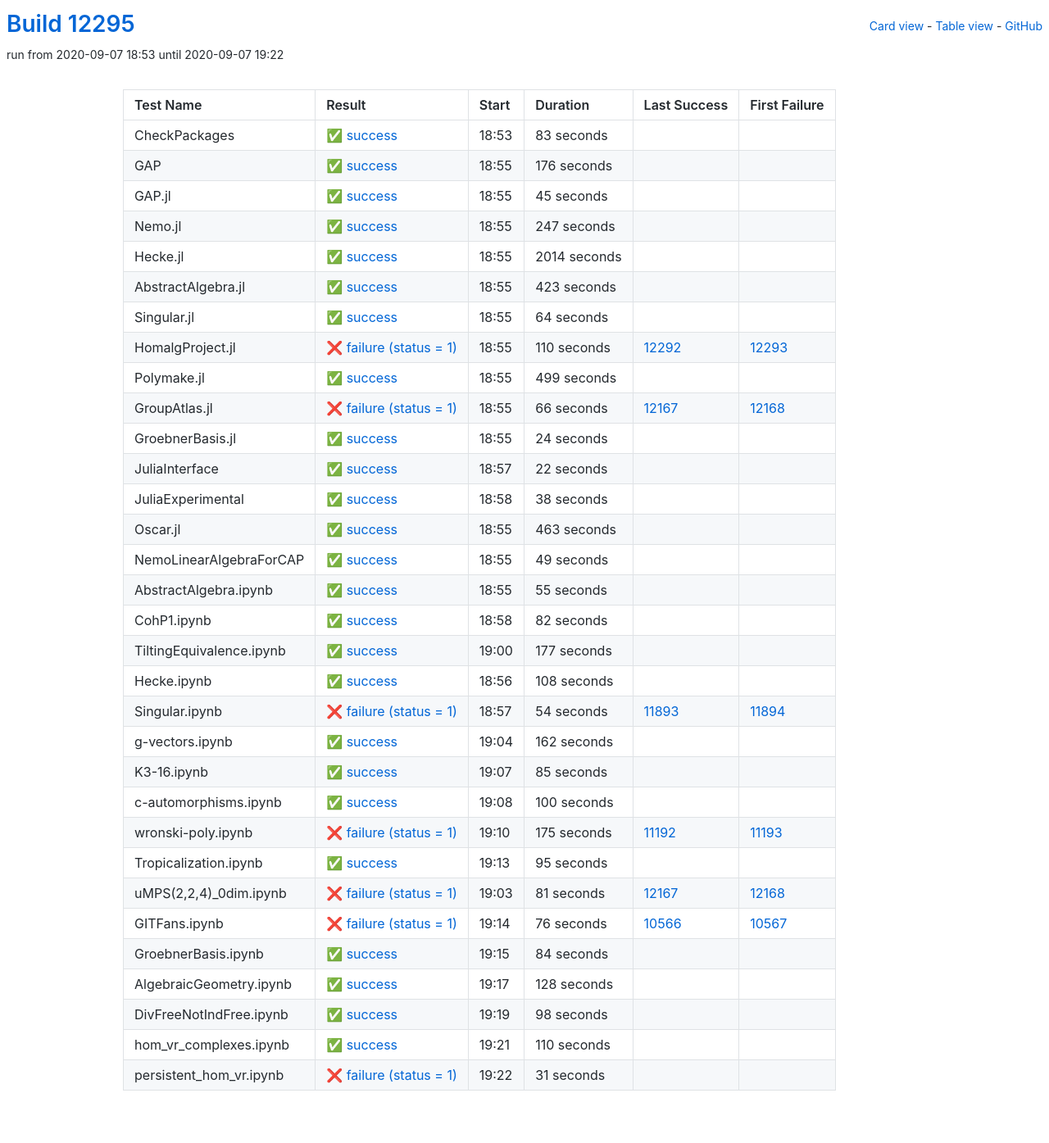
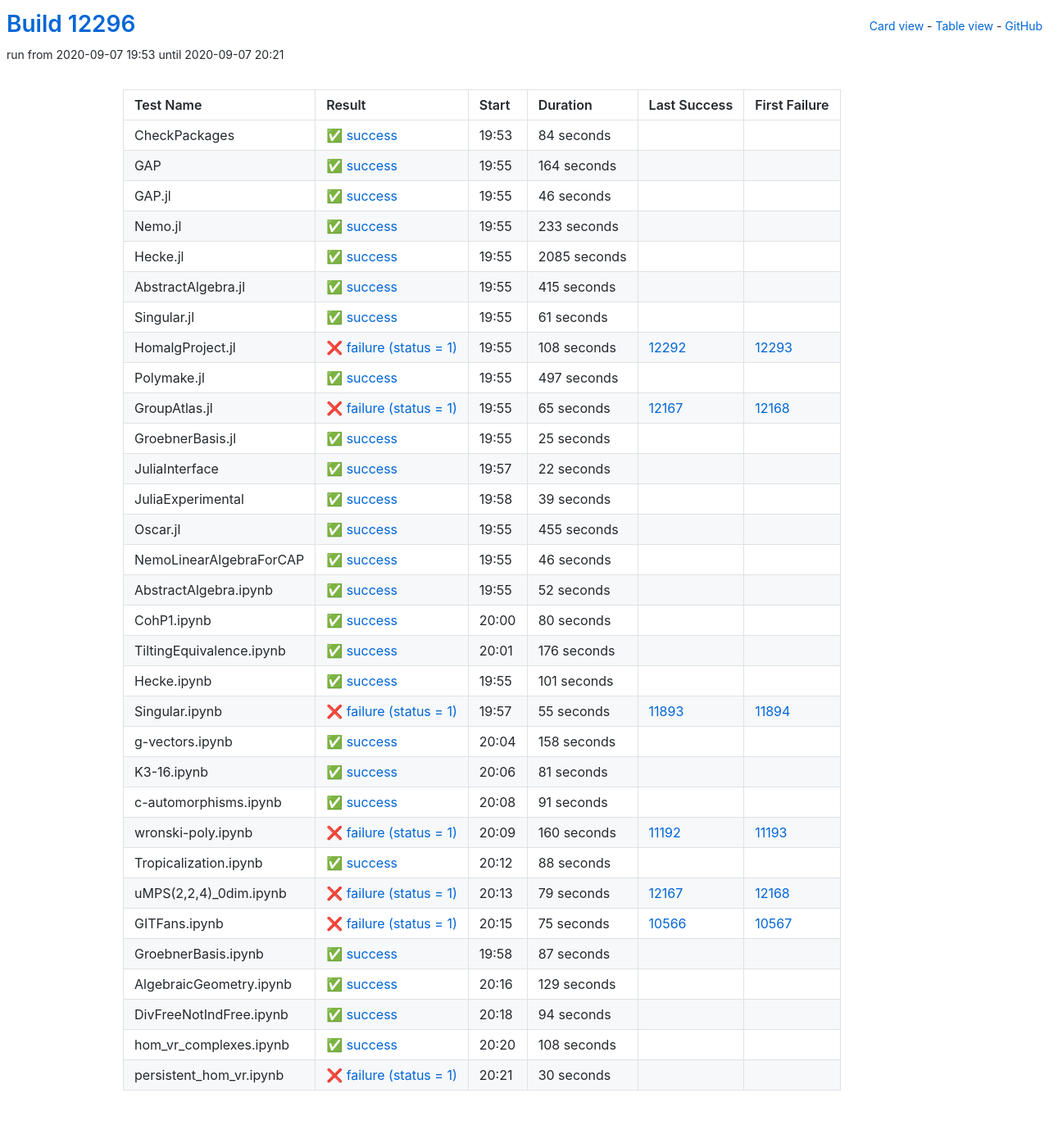
Before and after one commit to oscar-system/oscar-ci-status, a Jekyll site: the page built from table.html, in a window 1280 px wide. Shown: the whole page at 82% size. Built offline with Jekyll 4.4.1, drawn with Linux system fonts in a browser that asks for light colours.

Commit message:
Build #12296

```diff
--- a/_data/ci.yml
+++ b/_data/ci.yml
@@ -1,6 +1,6 @@
 ---
-build: 12295
-build_url: https://oscarci.mathematik.uni-kl.de/job/oscar/12295/
+build: 12296
+build_url: https://oscarci.mathematik.uni-kl.de/job/oscar/12296/
 job: oscar
 organization: oscar-system
 repo: oscar-ci-status
@@ -8,140 +8,140 @@
 tests:
 - name: CheckPackages
   id: checkpackages
-  log: https://oscarci.mathematik.uni-kl.de/job/oscar/12295/artifact/logs/build-12295/CheckPackages.log
-  start: 2020-09-07 18:53
+  log: https://oscarci.mathematik.uni-kl.de/job/oscar/12296/artifact/logs/build-12296/CheckPackages.log
+  start: 2020-09-07 19:53
   success: true
   exitcode: 0
   status: success
-  duration: 83
+  duration: 84
   last_success: false
   last_success_url:
   first_failure: false
   first_failure_url:
 - name: GAP
   id: gap
-  log: https://oscarci.mathematik.uni-kl.de/job/oscar/12295/artifact/logs/build-12295/GAP.log
-  start: 2020-09-07 18:55
+  log: https://oscarci.mathematik.uni-kl.de/job/oscar/12296/artifact/logs/build-12296/GAP.log
+  start: 2020-09-07 19:55
   success: true
   exitcode: 0
   status: success
-  duration: 176
+  duration: 164
   last_success: false
   last_success_url:
   first_failure: false
   first_failure_url:
 - name: GAP.jl
   id: gap-jl
-  log: https://oscarci.mathematik.uni-kl.de/job/oscar/12295/artifact/logs/build-12295/GAP.jl.log
-  start: 2020-09-07 18:55
+  log: https://oscarci.mathematik.uni-kl.de/job/oscar/12296/artifact/logs/build-12296/GAP.jl.log
+  start: 2020-09-07 19:55
   success: true
   exitcode: 0
   status: success
-  duration: 45
+  duration: 46
   last_success: false
   last_success_url:
   first_failure: false
   first_failure_url:
 - name: Nemo.jl
   id: nemo-jl
-  log: https://oscarci.mathematik.uni-kl.de/job/oscar/12295/artifact/logs/build-12295/Nemo.jl.log
-  start: 2020-09-07 18:55
+  log: https://oscarci.mathematik.uni-kl.de/job/oscar/12296/artifact/logs/build-12296/Nemo.jl.log
+  start: 2020-09-07 19:55
   success: true
   exitcode: 0
   status: success
-  duration: 247
+  duration: 233
   last_success: false
   last_success_url:
   first_failure: false
   first_failure_url:
 - name: Hecke.jl
   id: hecke-jl
-  log: https://oscarci.mathematik.uni-kl.de/job/oscar/12295/artifact/logs/build-12295/Hecke.jl.log
-  start: 2020-09-07 18:55
+  log: https://oscarci.mathematik.uni-kl.de/job/oscar/12296/artifact/logs/build-12296/Hecke.jl.log
+  start: 2020-09-07 19:55
   success: true
   exitcode: 0
   status: success
-  duration: 2014
+  duration: 2085
   last_success: false
   last_success_url:
   first_failure: false
   first_failure_url:
 - name: AbstractAlgebra.jl
   id: abstractalgebra-jl
-  log: https://oscarci.mathematik.uni-kl.de/job/oscar/12295/artifact/logs/build-12295/AbstractAlgebra.jl.log
-  start: 2020-09-07 18:55
+  log: https://oscarci.mathematik.uni-kl.de/job/oscar/12296/artifact/logs/build-12296/AbstractAlgebra.jl.log
+  start: 2020-09-07 19:55
   success: true
   exitcode: 0
   status: success
-  duration: 423
+  duration: 415
   last_success: false
   last_success_url:
   first_failure: false
   first_failure_url:
 - name: Singular.jl
   id: singular-jl
-  log: https://oscarci.mathematik.uni-kl.de/job/oscar/12295/artifact/logs/build-12295/Singular.jl.log
-  start: 2020-09-07 18:55
+  log: https://oscarci.mathematik.uni-kl.de/job/oscar/12296/artifact/logs/build-12296/Singular.jl.log
+  start: 2020-09-07 19:55
   success: true
   exitcode: 0
   status: success
-  duration: 64
+  duration: 61
   last_success: false
   last_success_url:
   first_failure: false
   first_failure_url:
 - name: HomalgProject.jl
   id: homalgproject-jl
-  log: https://oscarci.mathematik.uni-kl.de/job/oscar/12295/artifact/logs/build-12295/HomalgProject.jl.log
-  start: 2020-09-07 18:55
+  log: https://oscarci.mathematik.uni-kl.de/job/oscar/12296/artifact/logs/build-12296/HomalgProject.jl.log
+  start: 2020-09-07 19:55
   success: false
   exitcode: 1
   status: failure
-  duration: 110
+  duration: 108
   last_success: 12292
   last_success_url: https://oscarci.mathematik.uni-kl.de/job/oscar/12292/
   first_failure: 12293
   first_failure_url: https://oscarci.mathematik.uni-kl.de/job/oscar/12293/
 - name: Polymake.jl
   id: polymake-jl
-  log: https://oscarci.mathematik.uni-kl.de/job/oscar/12295/artifact/logs/build-12295/Polymake.jl.log
-  start: 2020-09-07 18:55
+  log: https://oscarci.mathematik.uni-kl.de/job/oscar/12296/artifact/logs/build-12296/Polymake.jl.log
+  start: 2020-09-07 19:55
   success: true
   exitcode: 0
   status: success
-  duration: 499
+  duration: 497
   last_success: false
   last_success_url:
   first_failure: false
   first_failure_url:
 - name: GroupAtlas.jl
   id: groupatlas-jl
-  log: https://oscarci.mathematik.uni-kl.de/job/oscar/12295/artifact/logs/build-12295/GroupAtlas.jl.log
-  start: 2020-09-07 18:55
+  log: https://oscarci.mathematik.uni-kl.de/job/oscar/12296/artifact/logs/build-12296/GroupAtlas.jl.log
+  start: 2020-09-07 19:55
   success: false
   exitcode: 1
   status: failure
-  duration: 66
+  duration: 65
   last_success: 12167
   last_success_url: https://oscarci.mathematik.uni-kl.de/job/oscar/12167/
   first_failure: 12168
   first_failure_url: https://oscarci.mathematik.uni-kl.de/job/oscar/12168/
 - name: GroebnerBasis.jl
   id: groebnerbasis-jl
-  log: https://oscarci.mathematik.uni-kl.de/job/oscar/12295/artifact/logs/build-12295/GroebnerBasis.jl.log
-  start: 2020-09-07 18:55
+  log: https://oscarci.mathematik.uni-kl.de/job/oscar/12296/artifact/logs/build-12296/GroebnerBasis.jl.log
+  start: 2020-09-07 19:55
   success: true
   exitcode: 0
   status: success
-  duration: 24
+  duration: 25
   last_success: false
   last_success_url:
   first_failure: false
   first_failure_url:
 - name: JuliaInterface
   id: juliainterface
-  log: https://oscarci.mathematik.uni-kl.de/job/oscar/12295/artifact/logs/build-12295/JuliaInterface.log
-  start: 2020-09-07 18:57
+  log: https://oscarci.mathematik.uni-kl.de/job/oscar/12296/artifact/logs/build-12296/JuliaInterface.log
+  start: 2020-09-07 19:57
   success: true
   exitcode: 0
   status: success
@@ -152,80 +152,224 @@
   first_failure_url:
 - name: JuliaExperimental
   id: juliaexperimental
-  log: https://oscarci.mathematik.uni-kl.de/job/oscar/12295/artifact/logs/build-12295/JuliaExperimental.log
-  start: 2020-09-07 18:58
+  log: https://oscarci.mathematik.uni-kl.de/job/oscar/12296/artifact/logs/build-12296/JuliaExperimental.log
+  start: 2020-09-07 19:58
   success: true
   exitcode: 0
   status: success
-  duration: 38
+  duration: 39
   last_success: false
   last_success_url:
   first_failure: false
   first_failure_url:
 - name: Oscar.jl
   id: oscar-jl
-  log: https://oscarci.mathematik.uni-kl.de/job/oscar/12295/artifact/logs/build-12295/Oscar.jl.log
-  start: 2020-09-07 18:55
+  log: https://oscarci.mathematik.uni-kl.de/job/oscar/12296/artifact/logs/build-12296/Oscar.jl.log
+  start: 2020-09-07 19:55
   success: true
   exitcode: 0
   status: success
-  duration: 463
+  duration: 455
   last_success: false
   last_success_url:
   first_failure: false
   first_failure_url:
 - name: NemoLinearAlgebraForCAP
   id: nemolinearalgebraforcap
-  log: https://oscarci.mathematik.uni-kl.de/job/oscar/12295/artifact/logs/build-12295/NemoLinearAlgebraForCAP.log
-  start: 2020-09-07 18:55
+  log: https://oscarci.mathematik.uni-kl.de/job/oscar/12296/artifact/logs/build-12296/NemoLinearAlgebraForCAP.log
+  start: 2020-09-07 19:55
   success: true
   exitcode: 0
   status: success
-  duration: 49
+  duration: 46
   last_success: false
   last_success_url:
   first_failure: false
   first_failure_url:
 - name: AbstractAlgebra.ipynb
   id: abstractalgebra-ipynb
-  log: https://oscarci.mathematik.uni-kl.de/job/oscar/12295/artifact/logs/build-12295/AbstractAlgebra.ipynb.log
-  start: 2020-09-07 18:55
+  log: https://oscarci.mathematik.uni-kl.de/job/oscar/12296/artifact/logs/build-12296/AbstractAlgebra.ipynb.log
+  start: 2020-09-07 19:55
   success: true
   exitcode: 0
   status: success
-  duration: 55
+  duration: 52
   last_success: false
   last_success_url:
   first_failure: false
   first_failure_url:
 - name: CohP1.ipynb
   id: cohp1-ipynb
-  log: https://oscarci.mathematik.uni-kl.de/job/oscar/12295/artifact/logs/build-12295/CohP1.ipynb.log
-  start: 2020-09-07 18:58
+  log: https://oscarci.mathematik.uni-kl.de/job/oscar/12296/artifact/logs/build-12296/CohP1.ipynb.log
+  start: 2020-09-07 20:00
   success: true
   exitcode: 0
   status: success
-  duration: 82
+  duration: 80
   last_success: false
   last_success_url:
   first_failure: false
   first_failure_url:
 - name: TiltingEquivalence.ipynb
   id: tiltingequivalence-ipynb
-  log: https://oscarci.mathematik.uni-kl.de/job/oscar/12295/artifact/logs/build-12295/TiltingEquivalence.ipynb.log
-  start: 2020-09-07 19:00
+  log: https://oscarci.mathematik.uni-kl.de/job/oscar/12296/artifact/logs/build-12296/TiltingEquivalence.ipynb.log
+  start: 2020-09-07 20:01
   success: true
   exitcode: 0
   status: success
-  duration: 177
+  duration: 176
   last_success: false
   last_success_url:
   first_failure: false
   first_failure_url:
 - name: Hecke.ipynb
   id: hecke-ipynb
-  log: https://oscarci.mathematik.uni-kl.de/job/oscar/12295/artifact/logs/build-12295/Hecke.ipynb.log
-  start: 2020-09-07 18:56
+  log: https://oscarci.mathematik.uni-kl.de/job/oscar/12296/artifact/logs/build-12296/Hecke.ipynb.log
+  start: 2020-09-07 19:55
+  success: true
+  exitcode: 0
+  status: success
+  duration: 101
+  last_success: false
+  last_success_url:
+  first_failure: false
+  first_failure_url:
+- name: Singular.ipynb
+  id: singular-ipynb
+  log: https://oscarci.mathematik.uni-kl.de/job/oscar/12296/artifact/logs/build-12296/Singular.ipynb.log
+  start: 2020-09-07 19:57
+  success: false
+  exitcode: 1
+  status: failure
+  duration: 55
+  last_success: 11893
+  last_success_url: https://oscarci.mathematik.uni-kl.de/job/oscar/11893/
+  first_failure: 11894
+  first_failure_url: https://oscarci.mathematik.uni-kl.de/job/oscar/11894/
+- name: g-vectors.ipynb
+  id: g-vectors-ipynb
+  log: https://oscarci.mathematik.uni-kl.de/job/oscar/12296/artifact/logs/build-12296/g-vectors.ipynb.log
+  start: 2020-09-07 20:04
+  success: true
+  exitcode: 0
+  status: success
+  duration: 158
+  last_success: false
+  last_success_url:
+  first_failure: false
+  first_failure_url:
+- name: K3-16.ipynb
+  id: k3-16-ipynb
+  log: https://oscarci.mathematik.uni-kl.de/job/oscar/12296/artifact/logs/build-12296/K3-16.ipynb.log
+  start: 2020-09-07 20:06
+  success: true
+  exitcode: 0
+  status: success
+  duration: 81
+  last_success: false
+  last_success_url:
+  first_failure: false
+  first_failure_url:
+- name: c-automorphisms.ipynb
+  id: c-automorphisms-ipynb
+  log: https://oscarci.mathematik.uni-kl.de/job/oscar/12296/artifact/logs/build-12296/c-automorphisms.ipynb.log
+  start: 2020-09-07 20:08
+  success: true
+  exitcode: 0
+  status: success
+  duration: 91
+  last_success: false
+  last_success_url:
+  first_failure: false
+  first_failure_url:
+- name: wronski-poly.ipynb
+  id: wronski-poly-ipynb
+  log: https://oscarci.mathematik.uni-kl.de/job/oscar/12296/artifact/logs/build-12296/wronski-poly.ipynb.log
+  start: 2020-09-07 20:09
+  success: false
+  exitcode: 1
+  status: failure
+  duration: 160
+  last_success: 11192
+  last_success_url: https://oscarci.mathematik.uni-kl.de/job/oscar/11192/
+  first_failure: 11193
+  first_failure_url: https://oscarci.mathematik.uni-kl.de/job/oscar/11193/
+- name: Tropicalization.ipynb
+  id: tropicalization-ipynb
+  log: https://oscarci.mathematik.uni-kl.de/job/oscar/12296/artifact/logs/build-12296/Tropicalization.ipynb.log
+  start: 2020-09-07 20:12
+  success: true
+  exitcode: 0
+  status: success
+  duration: 88
+  last_success: false
+  last_success_url:
+  first_failure: false
+  first_failure_url:
+- name: uMPS(2,2,4)_0dim.ipynb
+  id: umps-2-2-4-0dim-ipynb
+  log: https://oscarci.mathematik.uni-kl.de/job/oscar/12296/artifact/logs/build-12296/uMPS-2-2-4-_0dim.ipynb.log
+  start: 2020-09-07 20:13
+  success: false
+  exitcode: 1
+  status: failure
+  duration: 79
+  last_success: 12167
+  last_success_url: https://oscarci.mathematik.uni-kl.de/job/oscar/12167/
+  first_failure: 12168
+  first_failure_url: https://oscarci.mathematik.uni-kl.de/job/oscar/12168/
+- name: GITFans.ipynb
+  id: gitfans-ipynb
+  log: https://oscarci.mathematik.uni-kl.de/job/oscar/12296/artifact/logs/build-12296/GITFans.ipynb.log
+  start: 2020-09-07 20:15
+  success: false
+  exitcode: 1
+  status: failure
+  duration: 75
+  last_success: 10566
+  last_success_url: https://oscarci.mathematik.uni-kl.de/job/oscar/10566/
+  first_failure: 10567
+  first_failure_url: https://oscarci.mathematik.uni-kl.de/job/oscar/10567/
+- name: GroebnerBasis.ipynb
+  id: groebnerbasis-ipynb
+  log: https://oscarci.mathematik.uni-kl.de/job/oscar/12296/artifact/logs/build-12296/GroebnerBasis.ipynb.log
+  start: 2020-09-07 19:58
+  success: true
+  exitcode: 0
+  status: success
+  duration: 87
+  last_success: false
+  last_success_url:
+  first_failure: false
+  first_failure_url:
+- name: AlgebraicGeometry.ipynb
+  id: algebraicgeometry-ipynb
+  log: https://oscarci.mathematik.uni-kl.de/job/oscar/12296/artifact/logs/build-12296/AlgebraicGeometry.ipynb.log
+  start: 2020-09-07 20:16
+  success: true
+  exitcode: 0
+  status: success
+  duration: 129
+  last_success: false
+  last_success_url:
+  first_failure: false
+  first_failure_url:
+- name: DivFreeNotIndFree.ipynb
+  id: divfreenotindfree-ipynb
+  log: https://oscarci.mathematik.uni-kl.de/job/oscar/12296/artifact/logs/build-12296/DivFreeNotIndFree.ipynb.log
+  start: 2020-09-07 20:18
+  success: true
+  exitcode: 0
+  status: success
+  duration: 94
+  last_success: false
+  last_success_url:
+  first_failure: false
+  first_failure_url:
+- name: hom_vr_complexes.ipynb
+  id: hom-vr-complexes-ipynb
+  log: https://oscarci.mathematik.uni-kl.de/job/oscar/12296/artifact/logs/build-12296/hom_vr_complexes.ipynb.log
+  start: 2020-09-07 20:20
   success: true
   exitcode: 0
   status: success
@@ -234,159 +378,15 @@
   last_success_url:
   first_failure: false
   first_failure_url:
-- name: Singular.ipynb
-  id: singular-ipynb
-  log: https://oscarci.mathematik.uni-kl.de/job/oscar/12295/artifact/logs/build-12295/Singular.ipynb.log
-  start: 2020-09-07 18:57
+- name: persistent_hom_vr.ipynb
+  id: persistent-hom-vr-ipynb
+  log: https://oscarci.mathematik.uni-kl.de/job/oscar/12296/artifact/logs/build-12296/persistent_hom_vr.ipynb.log
+  start: 2020-09-07 20:21
   success: false
   exitcode: 1
   status: failure
-  duration: 54
-  last_success: 11893
-  last_success_url: https://oscarci.mathematik.uni-kl.de/job/oscar/11893/
-  first_failure: 11894
-  first_failure_url: https://oscarci.mathematik.uni-kl.de/job/oscar/11894/
-- name: g-vectors.ipynb
-  id: g-vectors-ipynb
-  log: https://oscarci.mathematik.uni-kl.de/job/oscar/12295/artifact/logs/build-12295/g-vectors.ipynb.log
-  start: 2020-09-07 19:04
-  success: true
-  exitcode: 0
-  status: success
-  duration: 162
+  duration: 30
   last_success: false
   last_success_url:
   first_failure: false
   first_failure_url:
-- name: K3-16.ipynb
-  id: k3-16-ipynb
-  log: https://oscarci.mathematik.uni-kl.de/job/oscar/12295/artifact/logs/build-12295/K3-16.ipynb.log
-  start: 2020-09-07 19:07
-  success: true
-  exitcode: 0
-  status: success
-  duration: 85
-  last_success: false
-  last_success_url:
-  first_failure: false
-  first_failure_url:
-- name: c-automorphisms.ipynb
-  id: c-automorphisms-ipynb
-  log: https://oscarci.mathematik.uni-kl.de/job/oscar/12295/artifact/logs/build-12295/c-automorphisms.ipynb.log
-  start: 2020-09-07 19:08
-  success: true
-  exitcode: 0
-  status: success
-  duration: 100
-  last_success: false
-  last_success_url:
-  first_failure: false
-  first_failure_url:
-- name: wronski-poly.ipynb
-  id: wronski-poly-ipynb
-  log: https://oscarci.mathematik.uni-kl.de/job/oscar/12295/artifact/logs/build-12295/wronski-poly.ipynb.log
-  start: 2020-09-07 19:10
-  success: false
-  exitcode: 1
-  status: failure
-  duration: 175
-  last_success: 11192
-  last_success_url: https://oscarci.mathematik.uni-kl.de/job/oscar/11192/
-  first_failure: 11193
-  first_failure_url: https://oscarci.mathematik.uni-kl.de/job/oscar/11193/
-- name: Tropicalization.ipynb
-  id: tropicalization-ipynb
-  log: https://oscarci.mathematik.uni-kl.de/job/oscar/12295/artifact/logs/build-12295/Tropicalization.ipynb.log
-  start: 2020-09-07 19:13
-  success: true
-  exitcode: 0
-  status: success
-  duration: 95
-  last_success: false
-  last_success_url:
-  first_failure: false
-  first_failure_url:
-- name: uMPS(2,2,4)_0dim.ipynb
-  id: umps-2-2-4-0dim-ipynb
-  log: https://oscarci.mathematik.uni-kl.de/job/oscar/12295/artifact/logs/build-12295/uMPS-2-2-4-_0dim.ipynb.log
-  start: 2020-09-07 19:03
-  success: false
-  exitcode: 1
-  status: failure
-  duration: 81
-  last_success: 12167
-  last_success_url: https://oscarci.mathematik.uni-kl.de/job/oscar/12167/
-  first_failure: 12168
-  first_failure_url: https://oscarci.mathematik.uni-kl.de/job/oscar/12168/
-- name: GITFans.ipynb
-  id: gitfans-ipynb
-  log: https://oscarci.mathematik.uni-kl.de/job/oscar/12295/artifact/logs/build-12295/GITFans.ipynb.log
-  start: 2020-09-07 19:14
-  success: false
-  exitcode: 1
-  status: failure
-  duration: 76
-  last_success: 10566
-  last_success_url: https://oscarci.mathematik.uni-kl.de/job/oscar/10566/
-  first_failure: 10567
-  first_failure_url: https://oscarci.mathematik.uni-kl.de/job/oscar/10567/
-- name: GroebnerBasis.ipynb
-  id: groebnerbasis-ipynb
-  log: https://oscarci.mathematik.uni-kl.de/job/oscar/12295/artifact/logs/build-12295/GroebnerBasis.ipynb.log
-  start: 2020-09-07 19:15
-  success: true
-  exitcode: 0
-  status: success
-  duration: 84
-  last_success: false
-  last_success_url:
-  first_failure: false
-  first_failure_url:
-- name: AlgebraicGeometry.ipynb
-  id: algebraicgeometry-ipynb
-  log: https://oscarci.mathematik.uni-kl.de/job/oscar/12295/artifact/logs/build-12295/AlgebraicGeometry.ipynb.log
-  start: 2020-09-07 19:17
-  success: true
-  exitcode: 0
-  status: success
-  duration: 128
-  last_success: false
-  last_success_url:
-  first_failure: false
-  first_failure_url:
-- name: DivFreeNotIndFree.ipynb
-  id: divfreenotindfree-ipynb
-  log: https://oscarci.mathematik.uni-kl.de/job/oscar/12295/artifact/logs/build-12295/DivFreeNotIndFree.ipynb.log
-  start: 2020-09-07 19:19
-  success: true
-  exitcode: 0
-  status: success
-  duration: 98
-  last_success: false
-  last_success_url:
-  first_failure: false
-  first_failure_url:
-- name: hom_vr_complexes.ipynb
-  id: hom-vr-complexes-ipynb
-  log: https://oscarci.mathematik.uni-kl.de/job/oscar/12295/artifact/logs/build-12295/hom_vr_complexes.ipynb.log
-  start: 2020-09-07 19:21
-  success: true
-  exitcode: 0
-  status: success
-  duration: 110
-  last_success: false
-  last_success_url:
-  first_failure: false
-  first_failure_url:
-- name: persistent_hom_vr.ipynb
-  id: persistent-hom-vr-ipynb
-  log: https://oscarci.mathematik.uni-kl.de/job/oscar/12295/artifact/logs/build-12295/persistent_hom_vr.ipynb.log
-  start: 2020-09-07 19:22
-  success: false
-  exitcode: 1
-  status: failure
-  duration: 31
-  last_success: false
-  last_success_url:
-  first_failure: false
-  first_failure_url:
```
Also changed, not shown: README.md.
